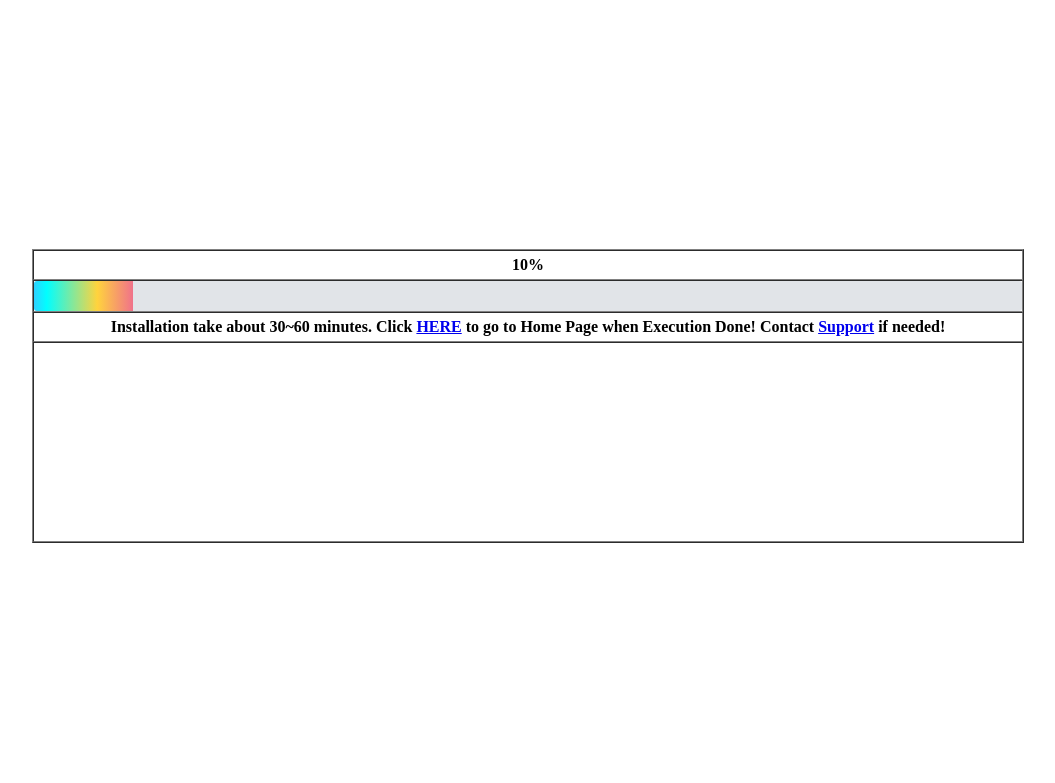
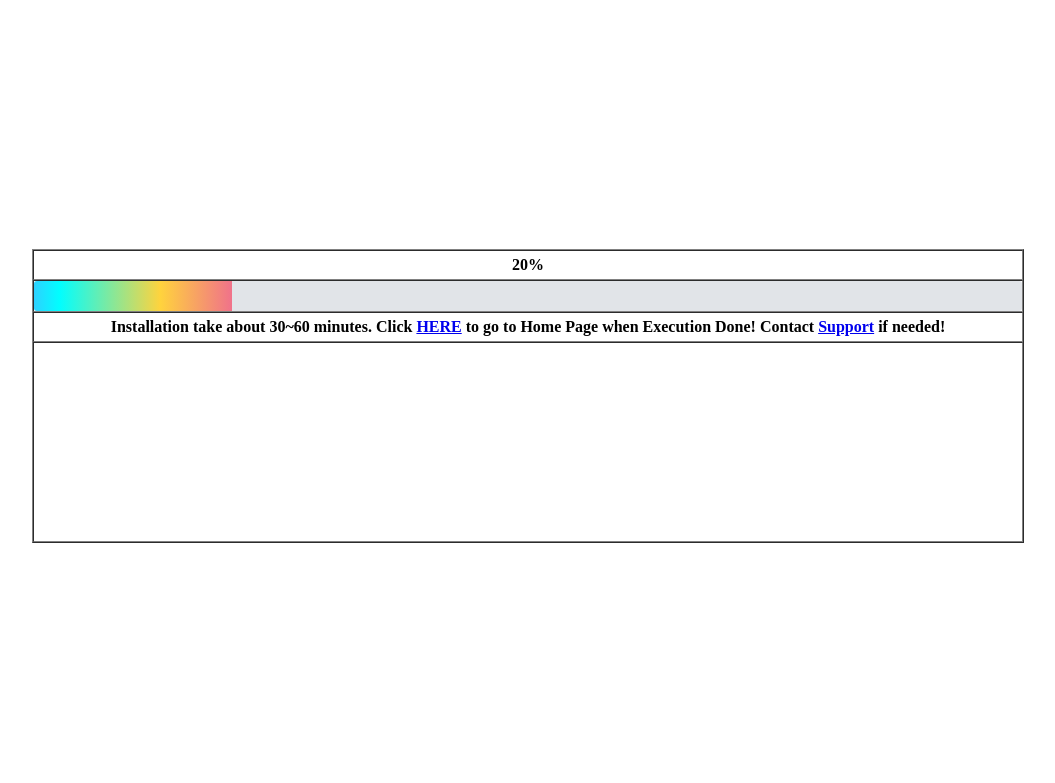
Before and after one commit to tnan/torrentdownloader, a PHP site: page /progress/20%.php in a window 1280 px wide. Shown: the top 783 px of the page, without its empty margins (112-1167 px from the left). Run offline with PHP 8.4, Linux system fonts and the light colour scheme.

Commit message:
Update 20%.php

```diff
--- a/install/progress/20%.php
+++ b/install/progress/20%.php
@@ -106,7 +106,7 @@ tc();
 <tr>
 <td style="width: 100%; height: 30px;">
 <center><strong>
-10%
+20%
 </center></strong>
 </td>
 </tr>
@@ -115,7 +115,7 @@ tc();
 <tr>
 <td style="width: 100%; height: 30px;">
 <div class="progress">
-<span class="progress-bar" style="width: 10%"></span>
+<span class="progress-bar" style="width: 20%"></span>
 </div>
 </td>
 </tr>
```
